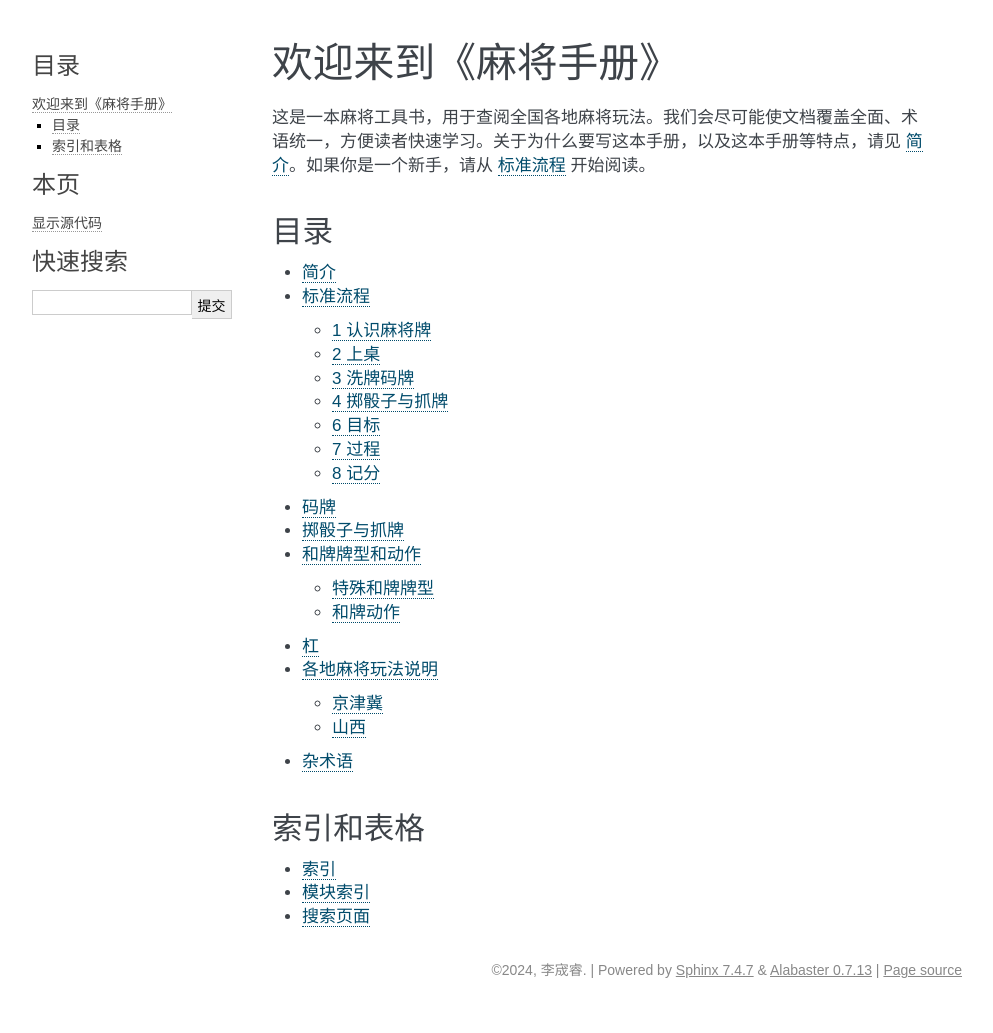
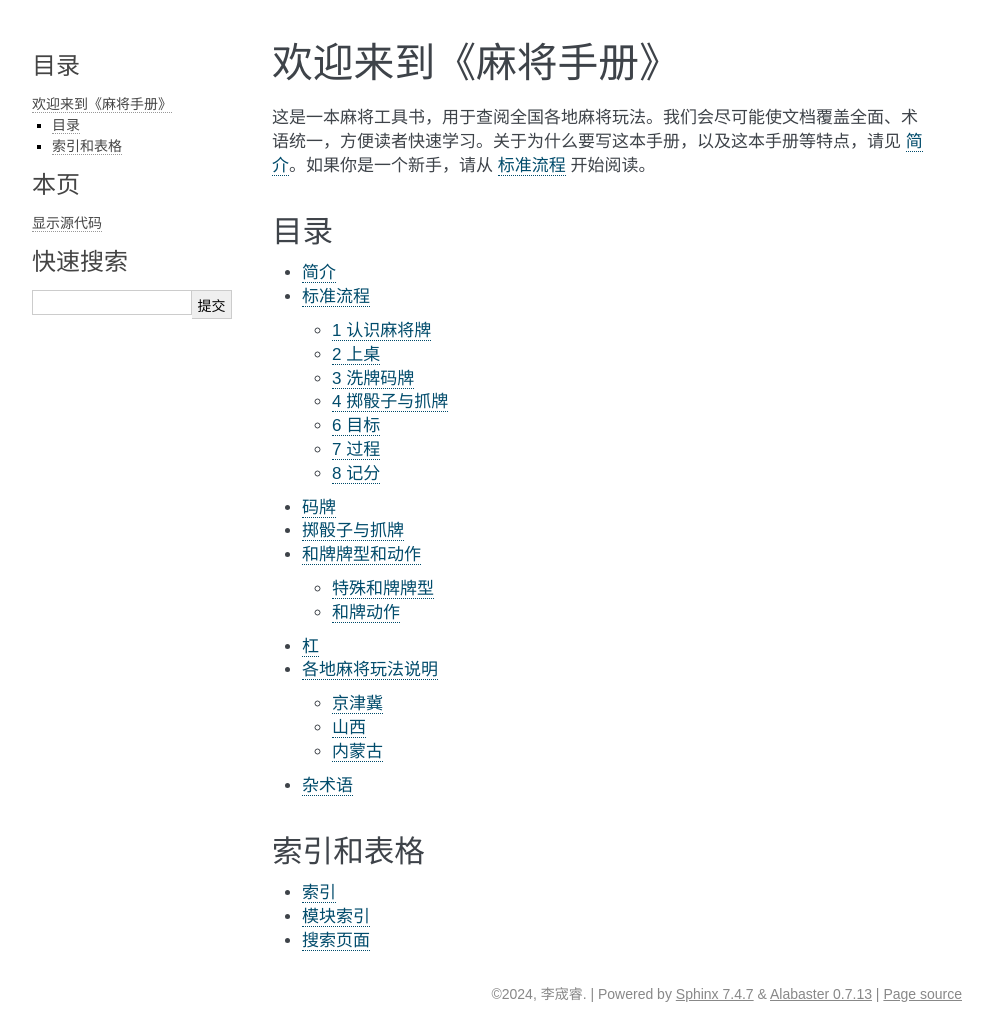
Before and after one commit to JerrySoybean/Mahjong-manual, a Sphinx documentation site: the page built from docs/source/index.rst, in a window 1280 px wide. Shown: the whole page, without its empty margins (148-1141 px from the left). Built offline with Sphinx 7.4.7, drawn with Linux system fonts in a browser that asks for light colours; before the commit the page ends 1009 px from its top, so only the background shows below that.

Commit message:
内蒙古

```diff
--- a/docs/source/variants/index.rst
+++ b/docs/source/variants/index.rst
@@ -6,3 +6,4 @@
 
    jingjinji
    shanxi
+   inner_mongolia
--- /dev/null
+++ b/docs/source/variants/inner_mongolia.rst
@@ -0,0 +1,2 @@
+内蒙古
+======
```
